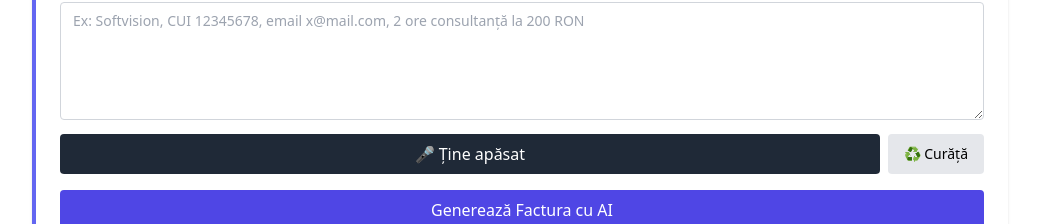
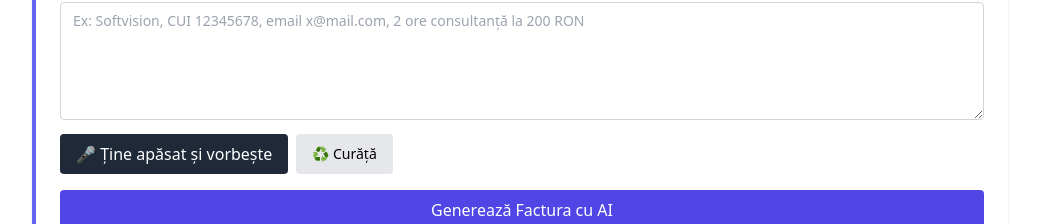
Before and after one commit to silviustoian/factura-rapida, a React (Create React App) app: page / in a window 1280 px wide. Shown: the part 82-306 px from the top of the page, without its empty margins (120-1159 px from the left). Built offline with nearby package versions, Linux system fonts and the light colour scheme; no server answers.

Commit message:
dev branch updates

```diff
--- a/src/App.js
+++ b/src/App.js
@@ -1,5 +1,5 @@
 import { useRef, useState } from "react";
-
+import VoiceInput from "./components/VoiceInput";
 
 function App() {
   const aiSectionRef = useRef();
@@ -7,9 +7,6 @@ function App() {
   const [pdfBlob, setPdfBlob] = useState(null);
   const [error, setError] = useState("");
   const [loading, setLoading] = useState(false);
-  const [recording, setRecording] = useState(false);
-  const mediaRecorderRef = useRef(null);
-  const chunksRef = useRef([]);
   const API = process.env.REACT_APP_API_URL;
 
   const [clientForm, setClientForm] = useState({
@@ -35,28 +32,22 @@ function App() {
     setLoading(true);
 
     try {
-      const parseRes = await fetch(
-        `${API}/parse-client-ai`,
-        {
+      const parseRes = await fetch(`${API}/parse-client-ai`, {
         method: "POST",
         headers: { "Content-Type": "application/json" },
         body: JSON.stringify({ text: rawText }),
-        }
-      );
+      });
 
       const { parsed } = await parseRes.json();
 
-      const genRes = await fetch(
-        `${API}/generate-invoice`,
-        {
+      const genRes = await fetch(`${API}/generate-invoice`, {
         method: "POST",
         headers: { "Content-Type": "application/json" },
         body: JSON.stringify({
           client: parsed.client,
           services: parsed.services,
         }),
-        }
-      );
+      });
 
       const blob = await genRes.blob();
       setPdfBlob(blob);
@@ -77,74 +68,6 @@ function App() {
     document.body.appendChild(a);
     a.click();
     a.remove();
-  };
-
-  const startRecording = async () => {
-    try {
-      const stream = await navigator.mediaDevices.getUserMedia({ audio: true });
-      const mimeType = MediaRecorder.isTypeSupported("audio/webm;codecs=opus")
-        ? "audio/webm;codecs=opus"
-        : "audio/webm";
-      const mediaRecorder = new MediaRecorder(stream, { mimeType });
-      mediaRecorderRef.current = mediaRecorder;
-      chunksRef.current = [];
-      setRawText("");
-
-      mediaRecorder.ondataavailable = (e) => {
-        if (e.data.size > 0) chunksRef.current.push(e.data);
-      };
-
-      mediaRecorder.onstop = async () => {
-        const blob = new Blob(chunksRef.current, { type: mimeType });
-        const file = new File([blob], "voice.webm", { type: mimeType });
-        const formData = new FormData();
-        formData.append("audio", file);
-
-        try {
-          const res = await fetch(
-            `${API}/voice-to-text`,
-            {
-              method: "POST",
-              body: formData,
-            }
-          );
-
-          const data = await res.json();
-          if (data.text) {
-            const cleanRes = await fetch(
-              `${API}/ai-clean-text`,
-              {
-                method: "POST",
-                headers: { "Content-Type": "application/json" },
-                body: JSON.stringify({ text: data.text }),
-              }
-            );
-
-            const clean = await cleanRes.json();
-            if (clean.corrected) {
-              setRawText(clean.corrected);
-            }
-          }
-        } catch (err) {
-          console.error("Eroare voice-to-text:", err);
-        } finally {
-          setRecording(false);
-        }
-      };
-
-      mediaRecorder.start();
-      setRecording(true);
-    } catch (err) {
-      console.error("Eroare la startRecording:", err);
-      alert("Permite accesul la microfon sau încearcă alt browser.");
-    }
-  };
-
-  const stopRecording = () => {
-    if (mediaRecorderRef.current) {
-      mediaRecorderRef.current.stop();
-      setRecording(false);
-    }
   };
 
   const handleCuiLookup = async () => {
@@ -191,14 +114,11 @@ function App() {
 
     setLoading(true);
     try {
-      const res = await fetch(
-        `${API}/generate-invoice`,
-        {
+      const res = await fetch(`${API}/generate-invoice`, {
         method: "POST",
         headers: { "Content-Type": "application/json" },
         body: JSON.stringify({ client: clientForm, services }),
-        }
-      );
+      });
 
       const blob = await res.blob();
       setPdfBlob(blob);
@@ -227,17 +147,13 @@ function App() {
           className="w-full border border-gray-300 rounded px-3 py-2 text-sm mb-2"
         />
         <div className="flex gap-2 mb-4">
-          <button
-            onMouseDown={startRecording}
-            onMouseUp={stopRecording}
-            onTouchStart={startRecording}
-            onTouchEnd={stopRecording}
-            className={`flex-1 py-2 rounded text-white font-medium transition ${
-              recording ? "bg-red-600" : "bg-gray-800 hover:bg-gray-900"
-            }`}
-          >
-            {recording ? "🎙️ Înregistrează..." : "🎤 Ține apăsat"}
-          </button>
+          <VoiceInput
+            onTextReady={(text) => {
+              console.log("📥 Text primit din voice:", text);
+              setRawText(text);
+            }}
+          />
+
           <button
             onClick={() => {
               setRawText("");
--- /dev/null
+++ b/src/components/VoiceInput.jsx
@@ -0,0 +1,70 @@
+import React, { useState, useRef } from "react";
+
+const VoiceInput = ({ onTextReady }) => {
+  const [recording, setRecording] = useState(false);
+  const mediaRecorderRef = useRef(null);
+  const chunksRef = useRef([]);
+  const API = process.env.REACT_APP_API_URL;
+
+  const startRecording = async () => {
+    try {
+      const stream = await navigator.mediaDevices.getUserMedia({ audio: true });
+      const mediaRecorder = new MediaRecorder(stream, { mimeType: "audio/webm" });
+      mediaRecorderRef.current = mediaRecorder;
+      chunksRef.current = [];
+
+      mediaRecorder.ondataavailable = (e) => {
+        if (e.data.size > 0) chunksRef.current.push(e.data);
+      };
+
+      mediaRecorder.onstop = async () => {
+        const blob = new Blob(chunksRef.current, { type: "audio/webm" });
+        const file = new File([blob], "voice.webm", { type: "audio/webm" });
+
+        const formData = new FormData();
+        formData.append("audio", file);
+
+        try {
+          const res = await fetch(`${API}/voice-to-text-clean`, {
+            method: "POST",
+            body: formData,
+          });
+          const data = await res.json();
+          if (data.cleaned && onTextReady) {
+            onTextReady(data.cleaned);
+          }
+        } catch (err) {
+          console.error("Eroare voice-to-text-clean:", err);
+        }
+      };
+
+      mediaRecorder.start();
+      setRecording(true);
+    } catch (err) {
+      alert("Permite accesul la microfon.");
+    }
+  };
+
+  const stopRecording = () => {
+    if (mediaRecorderRef.current) {
+      mediaRecorderRef.current.stop();
+      setRecording(false);
+    }
+  };
+
+  return (
+    <button
+      onMouseDown={startRecording}
+      onMouseUp={stopRecording}
+      onTouchStart={startRecording}
+      onTouchEnd={stopRecording}
+      className={`py-2 px-4 rounded font-medium transition ${
+        recording ? "bg-red-600 text-white" : "bg-gray-800 text-white"
+      }`}
+    >
+      {recording ? "🎙️ Ascultă..." : "🎤 Ține apăsat și vorbește"}
+    </button>
+  );
+};
+
+export default VoiceInput;
```
Lines whose indentation alone changed are shown as unchanged.
